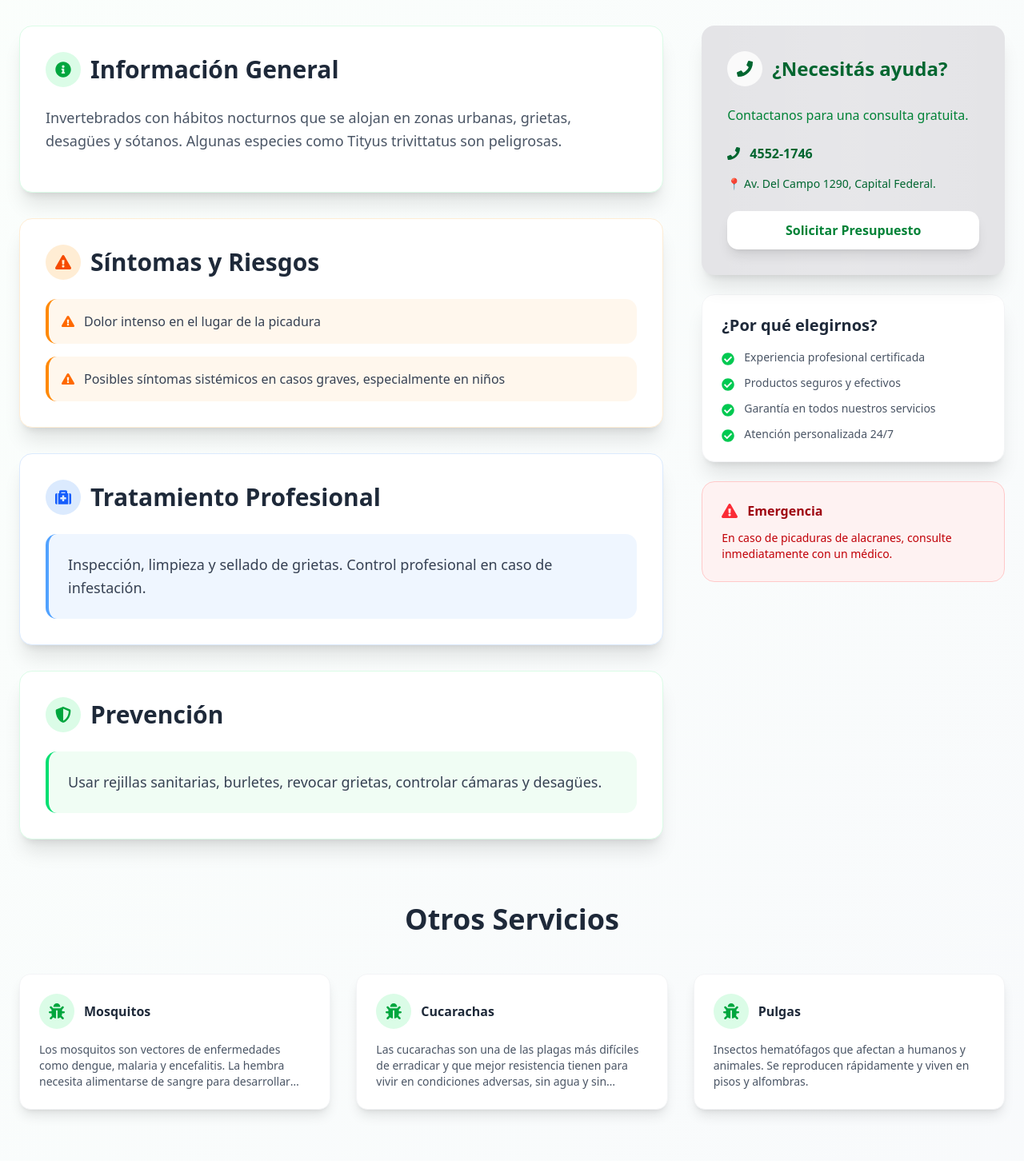
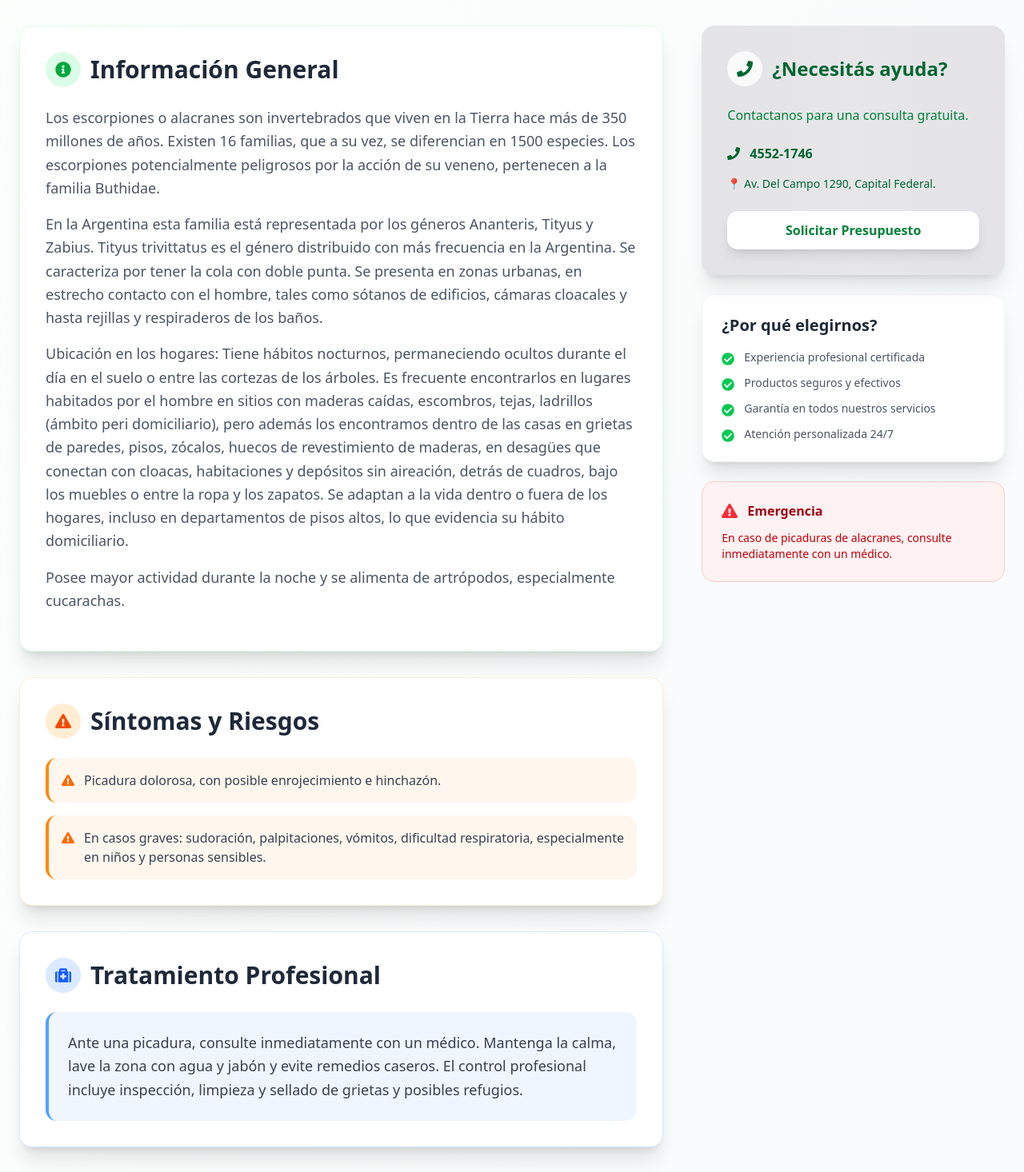
Before and after one commit to FedericoHerreraa/ng-fumigaciones, a Next.js app: page /detail/alacranes in a window 1280 px wide. Shown: the part 560-2026 px from the top of the page at 80% size. Built offline with nearby package versions, Linux system fonts and the light colour scheme.

Commit message:
insectos completos

```diff
--- a/app/detail/[nameService]/page.tsx
+++ b/app/detail/[nameService]/page.tsx
@@ -267,28 +267,35 @@ const serviceDetails = {
   mosquitos: {
     name: "Mosquitos",
     description:
-      "Los mosquitos son vectores de enfermedades como dengue, malaria y encefalitis. La hembra necesita alimentarse de sangre para desarrollar sus huevos, los cuales deposita en aguas estancadas.",
+      "Aparte de la irritación que produce en la piel la picadura de mosquitos, estos pueden transmitir diferentes enfermedades, como malaria, dengue y algunos tipos de encefalitis.\n\n" +
+      "Hay muchas especies de mosquitos, cada una con hábitos específicos, pero que comparten ciertas características: todos tienen un ciclo de 4 estadios en su ciclo de vida. La hembra, que es quien realiza las picaduras en animales de sangre caliente, lo hace para desarrollar su aparato reproductor. Luego deposita los huevos en alguna superficie de agua estancada, esta variará según la especie de mosquito.\n\n" +
+      "Los huevos eclosionan, permitiendo la salida de las larvas. Estas viven y se alimentan en el agua también. Más tarde pasan al 3° estadio del ciclo que es el de pupa, en este no se alimentan y quedan envueltos en un capullo. Al finalizar este período de desarrollo, emerge el mosquito adulto.\n\n" +
+      "Los sitios más comunes donde la hembra deposita los huevos, siempre en aguas estancadas, son: macetas, cubiertas viejas, recipientes, huecos en árboles, piletas, etc.\n\n" +
+      "El Aedes es un pequeño insecto de color gris y hábitos domiciliarios ya que habita junto con el hombre en el interior de su vivienda. Se distingue de otras especies por presentar bandas blancas en su abdomen y patas. La hembra debe alimentarse de sangre humana para obtener las proteínas que permiten el desarrollo de los casi 100 huevos que deposita luego de aparearse.",
     symptoms: [
       "Picazón e irritación en la piel",
       "Posible transmisión de enfermedades como dengue, malaria o encefalitis",
     ],
     treatment:
-      "Nebulización con máquinas ULV utilizando insecticidas líquidos como Proteginal y Glacoxan.",
+      "Para una mayor eficiencia en los tratamientos, nuestra empresa utiliza máquinas nebulizadoras ULV, que permiten que el producto utilizado alcance todas las superficies afectadas.",
     prevention:
       "Eliminar recipientes con agua estancada. Tapar tanques y canaletas. Colocar mosquiteros en aberturas.",
   },
   alacranes: {
     name: "Alacranes (Escorpiones)",
     description:
-      "Invertebrados con hábitos nocturnos que se alojan en zonas urbanas, grietas, desagües y sótanos. Algunas especies como Tityus trivittatus son peligrosas.",
+      "Los escorpiones o alacranes son invertebrados que viven en la Tierra hace más de 350 millones de años. Existen 16 familias, que a su vez, se diferencian en 1500 especies. Los escorpiones potencialmente peligrosos por la acción de su veneno, pertenecen a la familia Buthidae.\n\n" +
+      "En la Argentina esta familia está representada por los géneros Ananteris, Tityus y Zabius. Tityus trivittatus es el género distribuido con más frecuencia en la Argentina. Se caracteriza por tener la cola con doble punta. Se presenta en zonas urbanas, en estrecho contacto con el hombre, tales como sótanos de edificios, cámaras cloacales y hasta rejillas y respiraderos de los baños.\n\n" +
+      "Ubicación en los hogares: Tiene hábitos nocturnos, permaneciendo ocultos durante el día en el suelo o entre las cortezas de los árboles. Es frecuente encontrarlos en lugares habitados por el hombre en sitios con maderas caídas, escombros, tejas, ladrillos (ámbito peri domiciliario), pero además los encontramos dentro de las casas en grietas de paredes, pisos, zócalos, huecos de revestimiento de maderas, en desagües que conectan con cloacas, habitaciones y depósitos sin aireación, detrás de cuadros, bajo los muebles o entre la ropa y los zapatos. Se adaptan a la vida dentro o fuera de los hogares, incluso en departamentos de pisos altos, lo que evidencia su hábito domiciliario.\n\n" +
+      "Posee mayor actividad durante la noche y se alimenta de artrópodos, especialmente cucarachas.",
     symptoms: [
-      "Dolor intenso en el lugar de la picadura",
-      "Posibles síntomas sistémicos en casos graves, especialmente en niños",
+      "Picadura dolorosa, con posible enrojecimiento e hinchazón.",
+      "En casos graves: sudoración, palpitaciones, vómitos, dificultad respiratoria, especialmente en niños y personas sensibles.",
     ],
     treatment:
-      "Inspección, limpieza y sellado de grietas. Control profesional en caso de infestación.",
+      "Ante una picadura, consulte inmediatamente con un médico. Mantenga la calma, lave la zona con agua y jabón y evite remedios caseros. El control profesional incluye inspección, limpieza y sellado de grietas y posibles refugios.",
     prevention:
-      "Usar rejillas sanitarias, burletes, revocar grietas, controlar cámaras y desagües.",
+      "Utilizar rejillas sanitarias en desagües de ambientes y sanitarios. Controlar las entradas y salidas de cañerías, aberturas y hendiduras. Colocar burletes o alambre tejido (mosquitero) en puertas y ventanas. Revocar las paredes, reparar grietas en pisos, paredes y techos. Controlar cámaras subterráneas, cañerías, sótanos, huecos de ascensor y oquedades de las paredes.",
   },
   cucarachas: {
     name: "Cucarachas",
@@ -311,11 +318,11 @@ const serviceDetails = {
   pulgas: {
     name: "Pulgas",
     description:
-      "Insectos hematófagos que afectan a humanos y animales. Se reproducen rápidamente y viven en pisos y alfombras.",
-    symptoms: [
-      "Ronchas y picazón",
-      "Transmisión de enfermedades como la peste",
-    ],
+      "Las pulgas son insectos hematófagos, es decir que se alimentan de la sangre tanto del hombre como de otros animales. El control selectivo de pulgas ayuda a prevenir sus picaduras tanto a nuestras mascotas como a nosotros mismos.\n\n" +
+      "Las mordeduras de pulgas pueden ser responsables de alergias y ronchas que generan una sensación de picor muy molesta, pero además transmiten enfermedades.\n\n" +
+      "Las pulgas se reproducen con extrema facilidad, es por esto que es necesario mantener libre de pulgas a nuestras mascotas y realizar periódicamente un servicio preventivo en todas nuestras instalaciones.\n\n" +
+      "Los técnicos de NG Desinfecciones asesoran siempre a nuestros clientes en un control selectivo de las pulgas, dando recomendaciones de prevención, como por ejemplo: cómo aspirar los pisos de las viviendas y oficinas, para evitar que aniden. La pulga no anida ni pone huevos en nuestras mascotas, solo se alimenta de ellas. Es por ello que no basta con poner una pipeta al animal, debemos cuidar nuestros pisos y alfombras, ya que ahí es dónde viven y se reproducen.",
+    symptoms: ["Ronchas y picazón", "Transmisión de enfermedades"],
     treatment:
       "Control ambiental y recomendaciones específicas para aspirado y limpieza frecuente de pisos.",
     prevention:
```
